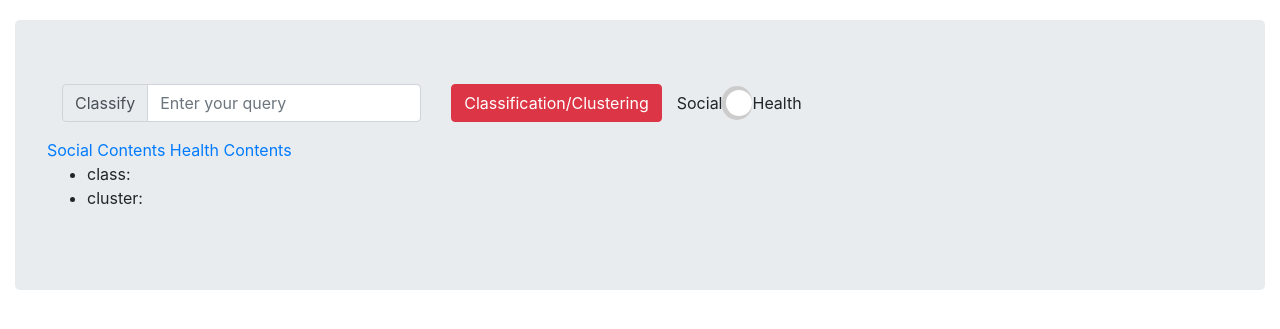
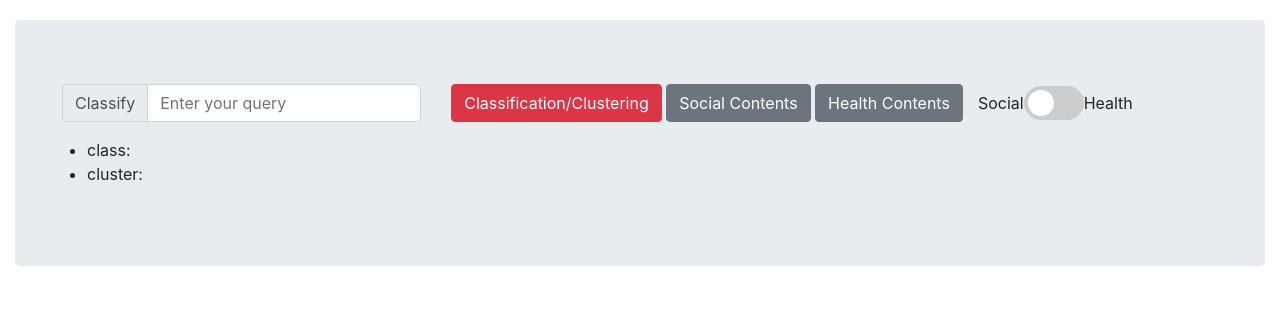
Before and after one commit to IR1401-Spring-Final-Projects/SocialMediaHealth1401-19_39, a Django app: page /retriever/classify/ in a window 1280 px wide. Shown: the part 74-403 px from the top of the page. Run offline with Django 4.2, Linux system fonts and the light colour scheme; parts of the project's set-up code (start-up, migrations or seed data) failed here and were passed over; some libraries are stand-ins or nearby versions.

Commit message:
add links

```diff
--- a/interface/socialhealth/retriever/templates/retriever/classify.html
+++ b/interface/socialhealth/retriever/templates/retriever/classify.html
@@ -101,9 +101,23 @@
               value="Classification/Clustering"
               name="classify-cluster-button"
             />
+            <input
+              class="btn btn-secondary"
+              type="submit"
+              value="Social Contents"
+              name="classify-cluster-button"
+              href="/retriever/classify/social"
+            />
+            <input
+              class="btn btn-secondary"
+              type="submit"
+              value="Health Contents"
+              name="classify-cluster-button"
+              href="/retriever/classify/health"
+            />
           </div>
           <p class="mb-3">Social</p>
-          <label class="switch mb-3 col-auto">
+          <label class="switch mb-3">
             <input
               type="checkbox"
               name="subject-toggle"
@@ -115,8 +129,6 @@
           <p class="mb-3">Health</p>
           {% csrf_token %}
         </form>
-        <a href="/retriever/classify/social">Social Contents</a>
-        <a href="/retriever/classify/health">Health Contents</a>
         <ul>
           <li>class: {{ class }}</li>
           <li>cluster: {{ cluster }}</li>
```
